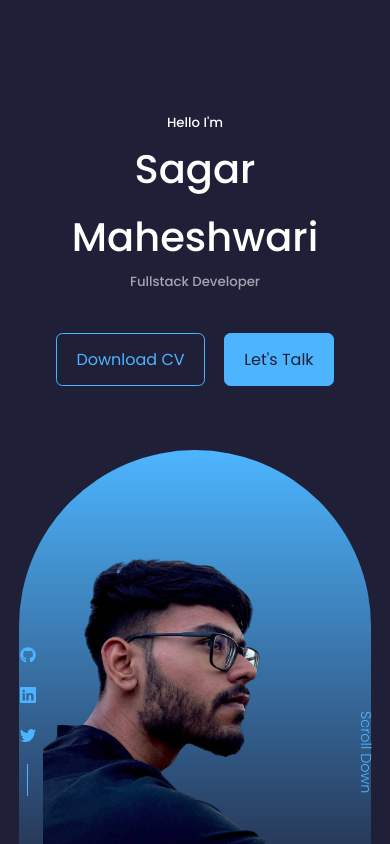
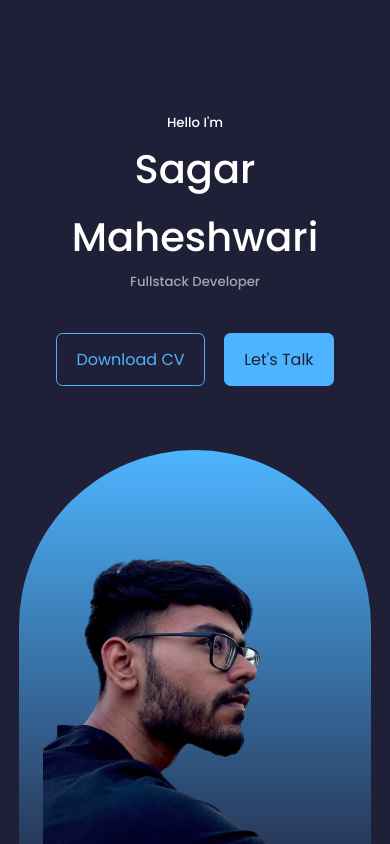
Before and after one commit to SagarM21/sagar.portfolio, a React (Create React App) app: page / in a window 390 px wide. Shown: the top 844 px of the page. Built offline with nearby package versions, Linux system fonts and the light colour scheme.

Commit message:
Header component responsive design

```diff
--- a/src/components/header/header.css
+++ b/src/components/header/header.css
@@ -58,3 +58,20 @@ header {
 	font-weight: 300;
 	font-size: 0.9rem;
 }
+
+/* MEDIA QUERIES FOR MEDIUM DEVICES */
+@media screen and (max-width: 1024px) {
+	header {
+		height: 70vh;
+	}
+}
+
+/* MEDIA QUERIES FOR SMALL DEVICES */
+@media screen and (max-width: 600px) {
+	header {
+		height: 110vh;
+	}
+    .header__socials,.scroll__down{
+        display: none;
+    }
+}
```
